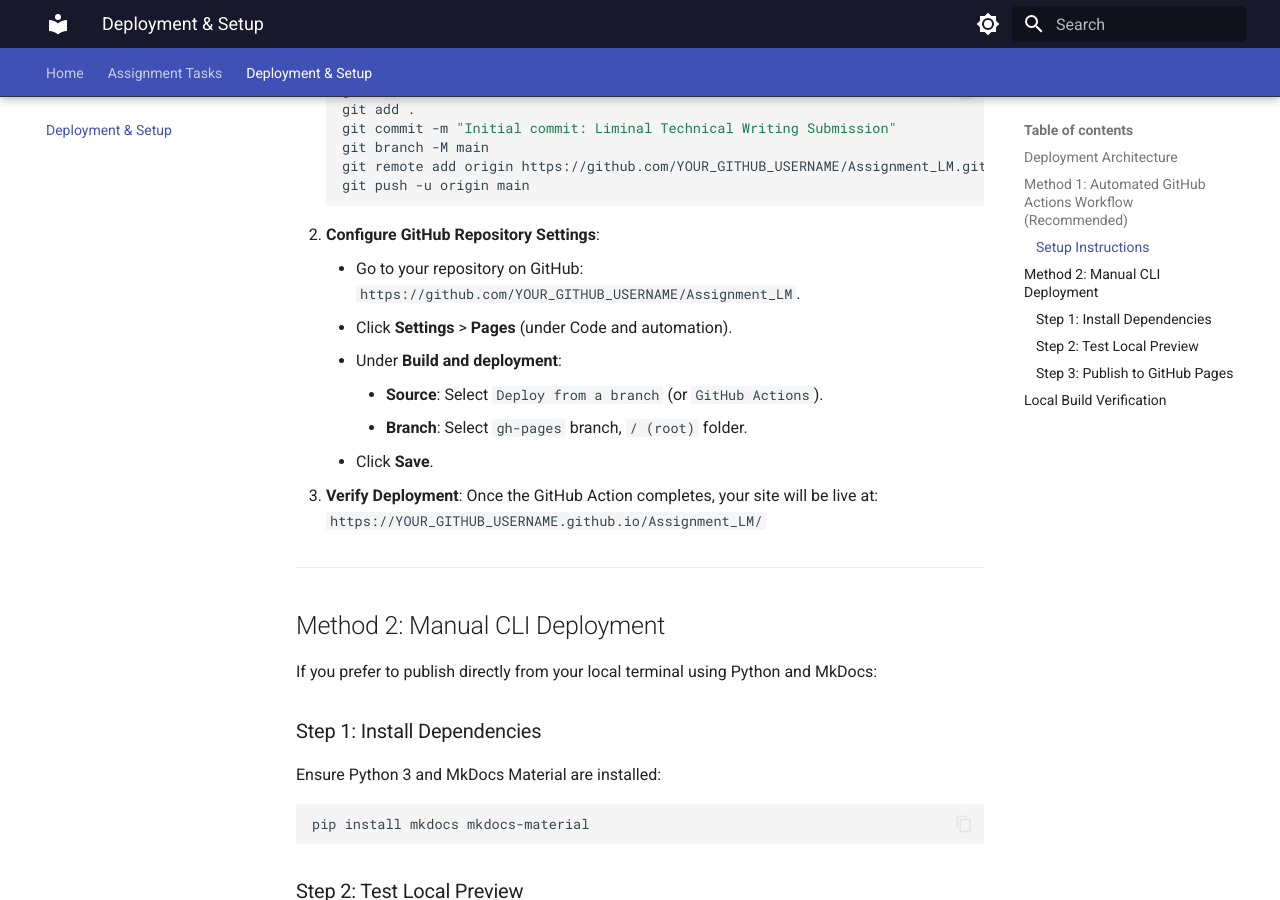
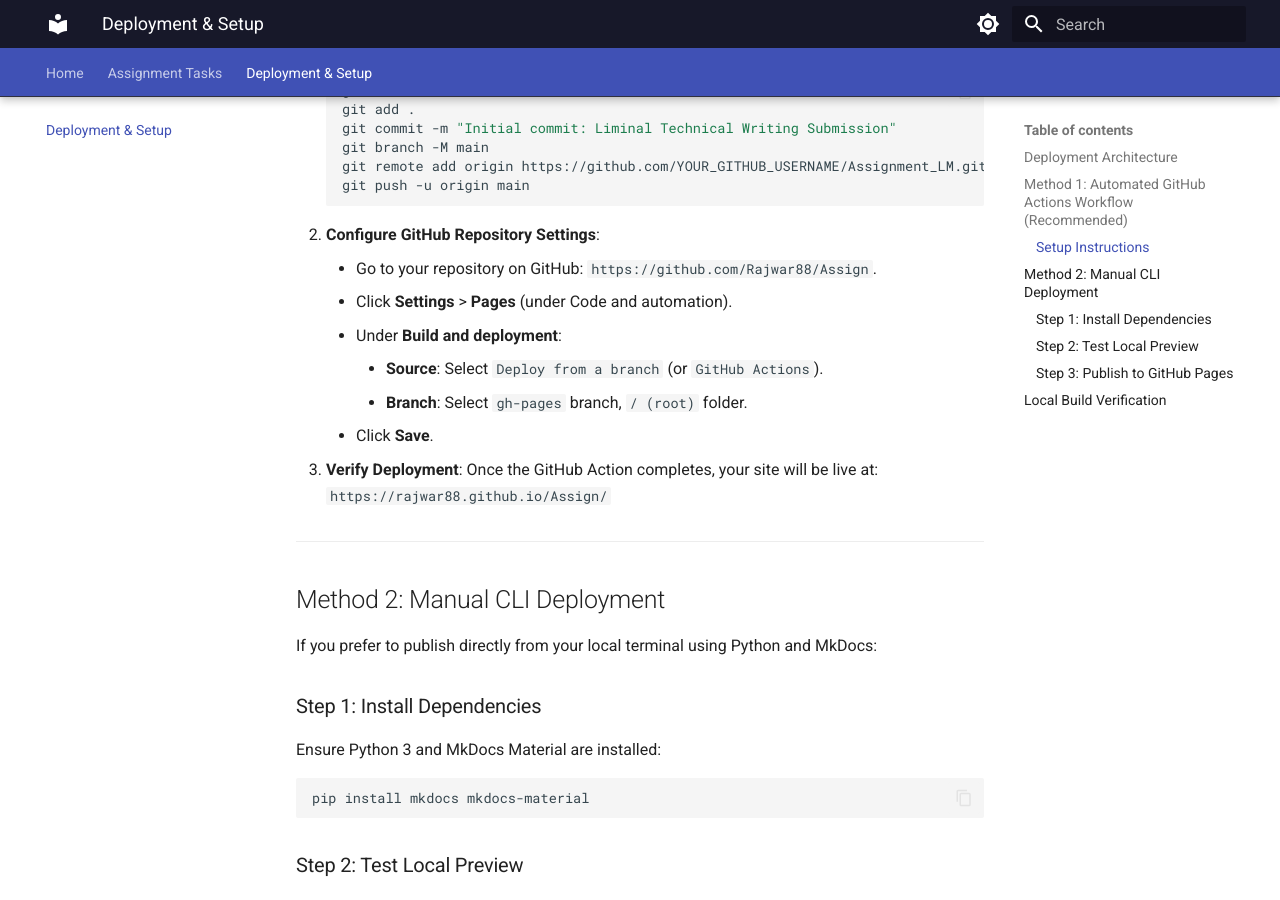
Before and after one commit to Rajwar88/Assign, an MkDocs documentation site: the page built from docs/deployment-guide.md, in a window 1280 px wide and 900 px high, scrolled down 860 px. Built offline with MkDocs 1.6.1 and Material for MkDocs 9.7.7, drawn with Linux system fonts in a browser that asks for light colours; some of the changed lines change nothing that is shown.

Commit message:
Configure GitHub Pages site_url and add deployment GitHub Actions workflow

````diff
--- a/docs/deployment-guide.md
+++ b/docs/deployment-guide.md
@@ -31,7 +31,7 @@
     ```
 
 2. **Configure GitHub Repository Settings**:
-    - Go to your repository on GitHub: `https://github.com/YOUR_GITHUB_USERNAME/Assignment_LM`.
+    - Go to your repository on GitHub: `https://github.com/Rajwar88/Assign`.
     - Click **Settings** > **Pages** (under Code and automation).
     - Under **Build and deployment**:
         - **Source**: Select `Deploy from a branch` (or `GitHub Actions`).
@@ -40,7 +40,7 @@
 
 3. **Verify Deployment**:
     Once the GitHub Action completes, your site will be live at:
-    `https://YOUR_GITHUB_USERNAME.github.io/Assignment_LM/`
+    `https://rajwar88.github.io/Assign/`
 
 ---
 
--- a/mkdocs.yml
+++ b/mkdocs.yml
@@ -1,7 +1,7 @@
 site_name: Liminal Technical Writing Portfolio & Documentation Portal
 site_description: Complete Technical Writer Assignment submission for Liminal, featuring API documentation updates, UX guide audit & rewrite, RESTful API redesign, and work samples.
 site_author: Technical Writer Candidate
-site_url: https://your-username.github.io/Assignment_LM/
+site_url: https://rajwar88.github.io/Assign/
 
 theme:
   name: material
````
Also changed, not shown: 1 other file.
